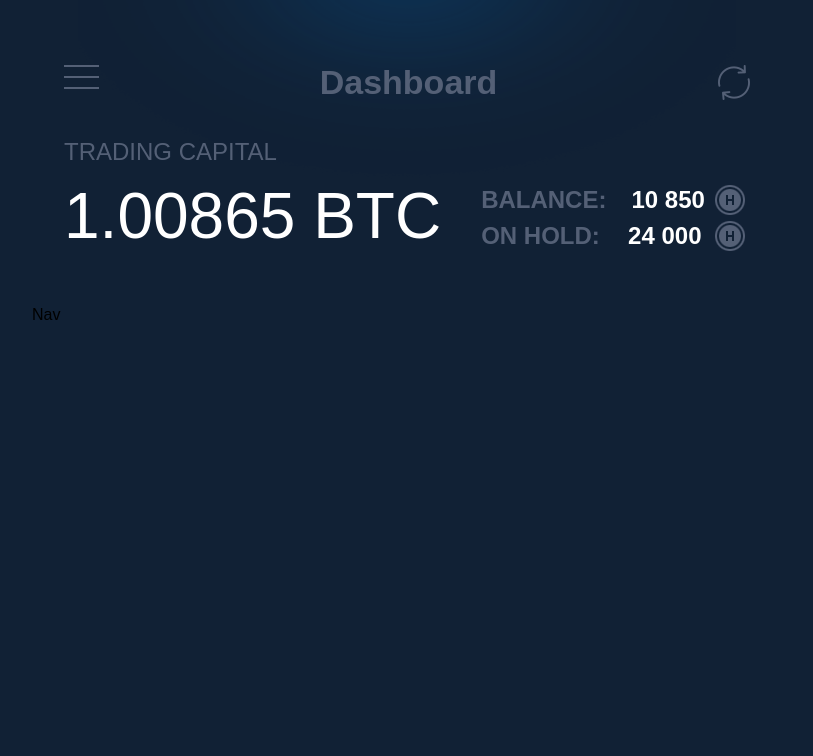
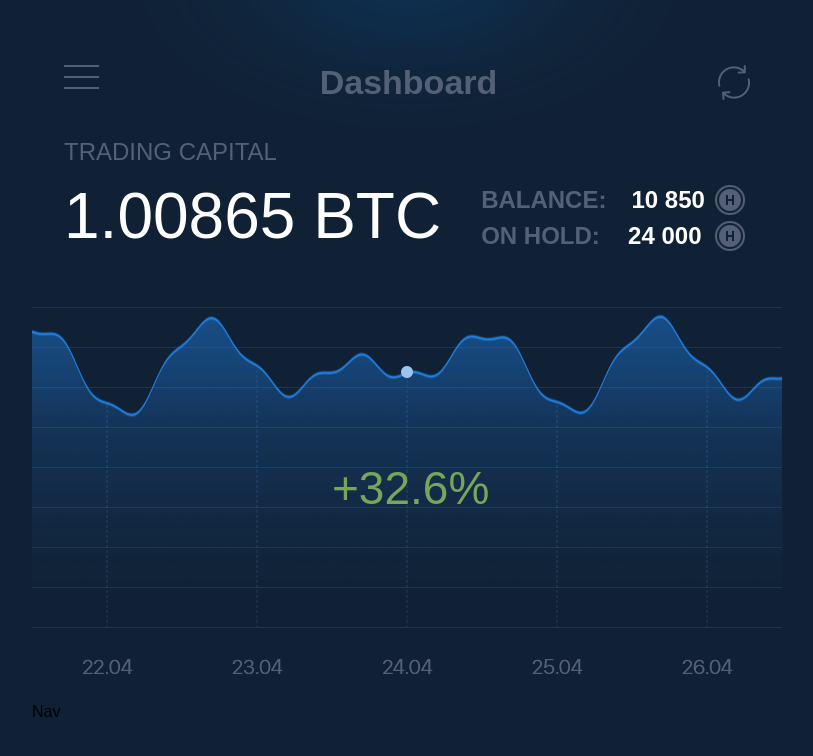
Before and after one commit to DmitruVasilev/test_for_Hyper_Quant, a React app: page / in a window 1280 px wide. Shown: the top 756 px of the page, without its empty margins (233-1046 px from the left). Built offline with nearby package versions, Linux system fonts and the light colour scheme.

Commit message:
Add Schedule block

```diff
--- a/src/App.js
+++ b/src/App.js
@@ -1,6 +1,7 @@
 import React, {Component} from "react";
 import Header from "./components/Header";
 import Balance from "./components/Balance";
+import Schedule from "./components/Schedule";
 import "./sass/general.sass";
 
 class App extends Component {
@@ -10,6 +11,7 @@ class App extends Component {
         <Header />
         <main>
           <Balance />
+          <Schedule />
         </main>
         <div>Nav</div>
       </div>
--- /dev/null
+++ b/src/components/Schedule/Schedule.sass
@@ -0,0 +1,17 @@
+@import '../../sass/vars'
+
+.schedule
+  position: relative
+  width: 750px
+  height: 367px
+  display: block
+  background: url("../../img/schedule.png")
+  margin-bottom: 30px
+  & .schedule__value
+    position: absolute
+    left: 50%
+    top: 43%
+    margin-left: -75px
+    font-family: $base-ff
+    font-size: 46px
+    color: $success
--- /dev/null
+++ b/src/components/Schedule/index.js
@@ -0,0 +1,10 @@
+import React from "react";
+import "./Schedule.sass";
+
+const Schedule = () => (
+  <section className="schedule">
+    <span className="schedule__value">+32.6%</span>
+  </section>
+);
+
+export default Schedule;
--- a/src/sass/_vars.sass
+++ b/src/sass/_vars.sass
@@ -4,7 +4,7 @@ $accent: #d91667
 $background: #112135
 $danger: #e90e3f
 $warning: #ff6
-$success: #5cb85c
+$success: #78a659
 $info: #9dd6fd
 $text: #546076
 $text-secondary: #fff
```
Also changed, not shown: src/img/schedule.png (renamed from src/img/shedule.png).
